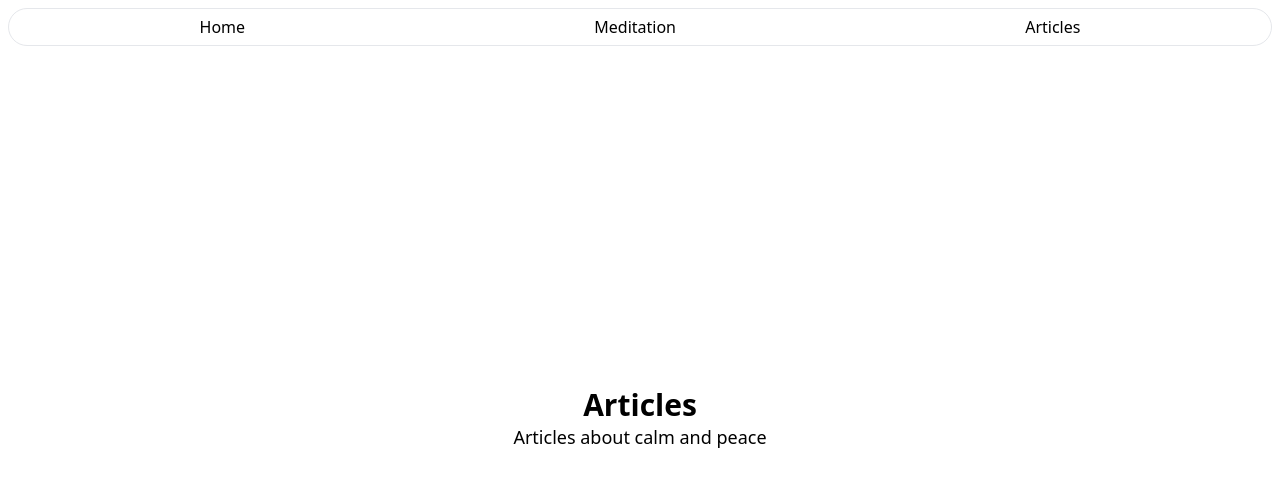
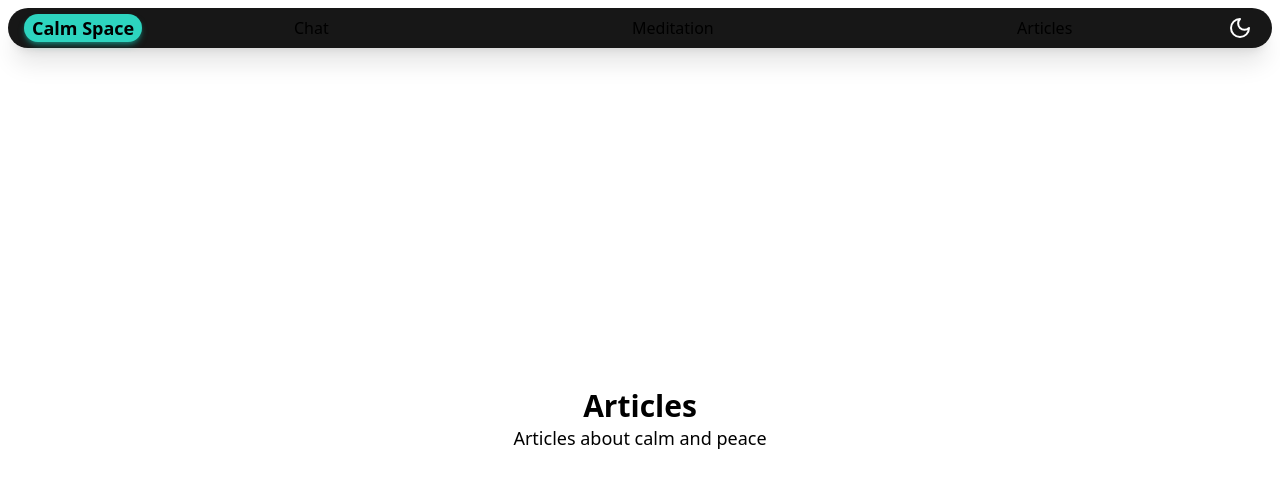
Before and after one commit to Arkway-27/calm-space, a React (Vite) app: page /articles in a window 1280 px wide. Shown: the top 484 px of the page. Built offline with nearby package versions, Linux system fonts and the light colour scheme.

Commit message:
enhanced: styling and added toggle for theme

```diff
--- a/src/components/Nav.jsx
+++ b/src/components/Nav.jsx
@@ -1,13 +1,24 @@
+import { Moon, Sun } from "lucide-react";
+import { useTheme } from "../store/ThemeProvider";
+import { Transition, TransitionChild } from "@headlessui/react";
+import { useState } from "react";
+
 const links = [
-  { name: "Home", href: "/" },
+  { name: "Chat", href: "/chat" },
   { name: "Meditation", href: "/meditation" },
   { name: "Articles", href: "/articles" },
 ];
 
 export default function Nav() {
+  const { theme, setTheme } = useTheme();
+  const [darkTransitionFinished, setDarkTransitionFinished] = useState(false);
+  const [lightTransitionFinished, setLightTransitionFinished] = useState(true);
   return (
-    <nav className="w-full h-10 border rounded-full">
-      <ul className="px-4 flex justify-around items-center w-full h-full">
+    <nav className="w-full h-10 px-4 flex justify-between items-center shadow-xl rounded-full bg-neutral-50 dark:bg-neutral-900 transition duration-100 ease-in-out">
+      <span className="px-2 shrink-0 text-lg font-bold bg-teal-400 shadow-md shadow-teal-500/50 rounded-full">
+        <a href="/">Calm Space</a>
+      </span>
+      <ul className="flex justify-around items-center w-full h-full">
         {links.map((link, index) => (
           <li
             className="px-2 py-1 flex items-center hover:bg-teal-300 transition ease-in-out duration-300 rounded-full"
@@ -17,6 +28,31 @@ export default function Nav() {
           </li>
         ))}
       </ul>
+      <button
+        className={`my-3 p-1 ${theme === "dark" ? "text-white" : ""} rounded-lg transition duration-100 ease-in`}
+        onClick={() => setTheme(theme === "dark" ? "light" : "dark")}
+      >
+        <Transition
+          show={theme === "dark" && lightTransitionFinished}
+          beforeEnter={() => setDarkTransitionFinished(false)}
+          afterLeave={() => setDarkTransitionFinished(true)}
+        >
+          <Moon
+            size={24}
+            className="transition duration-100 ease-in-out data-[closed]:opacity-0"
+          />
+        </Transition>
+        <Transition
+          show={theme === "light" && darkTransitionFinished}
+          beforeEnter={() => setLightTransitionFinished(false)}
+          afterLeave={() => setLightTransitionFinished(true)}
+        >
+          <Sun
+            size={24}
+            className="transition duration-100 ease-in-out data-[closed]:opacity-0"
+          />
+        </Transition>
+      </button>
     </nav>
   );
 }
```
